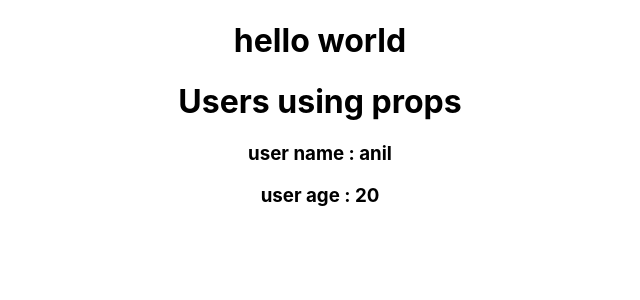
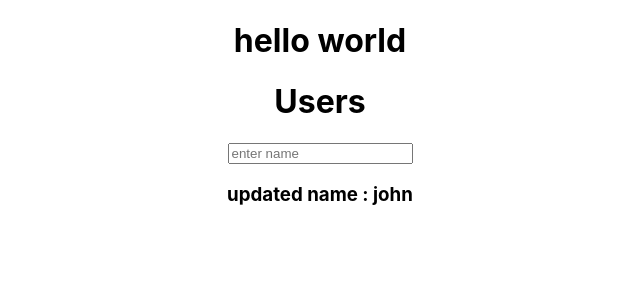
Before and after one commit to SyedJohn/SocialMediaProjectMERN, a React (Create React App) app in the folder client/ui/: page / in a window 1280 px wide. Shown: the top 300 px of the page, without its empty margins (320-960 px from the left). Built offline with nearby package versions, Linux system fonts and the light colour scheme.

Commit message:
useState Hook demo

```diff
--- a/client/ui/src/App.js
+++ b/client/ui/src/App.js
@@ -8,7 +8,7 @@ function App() {
     <div className="App">
       <h1>hello world</h1>
       {/* <UsersClass /> */}
-      <Users  name="anil" age="20" country="india"/>
+      <Users />
     </div>
   );
 }
--- a/client/ui/src/Users/Users.jsx
+++ b/client/ui/src/Users/Users.jsx
@@ -1,13 +1,20 @@
-import React from 'react'
+import React, { useState } from 'react'
 
 function Users(props) {
+     /*
     console.log(props);
     const {name, age} = props;
+    */
+   const [name, setName] = useState("john");
+   const changeName = (ev) => {
+    setName(ev.target.value);
+   }
+
   return (
     <>
-    <h1>Users using props</h1>
-    <h3>user name : {name}</h3>
-    <h3>user age : {age}</h3>
+    <h1>Users</h1>
+    <input type="text" placeholder='enter name' onChange={changeName} />
+    <h3>updated name : {name}</h3>
     </>
   )
 }
```
